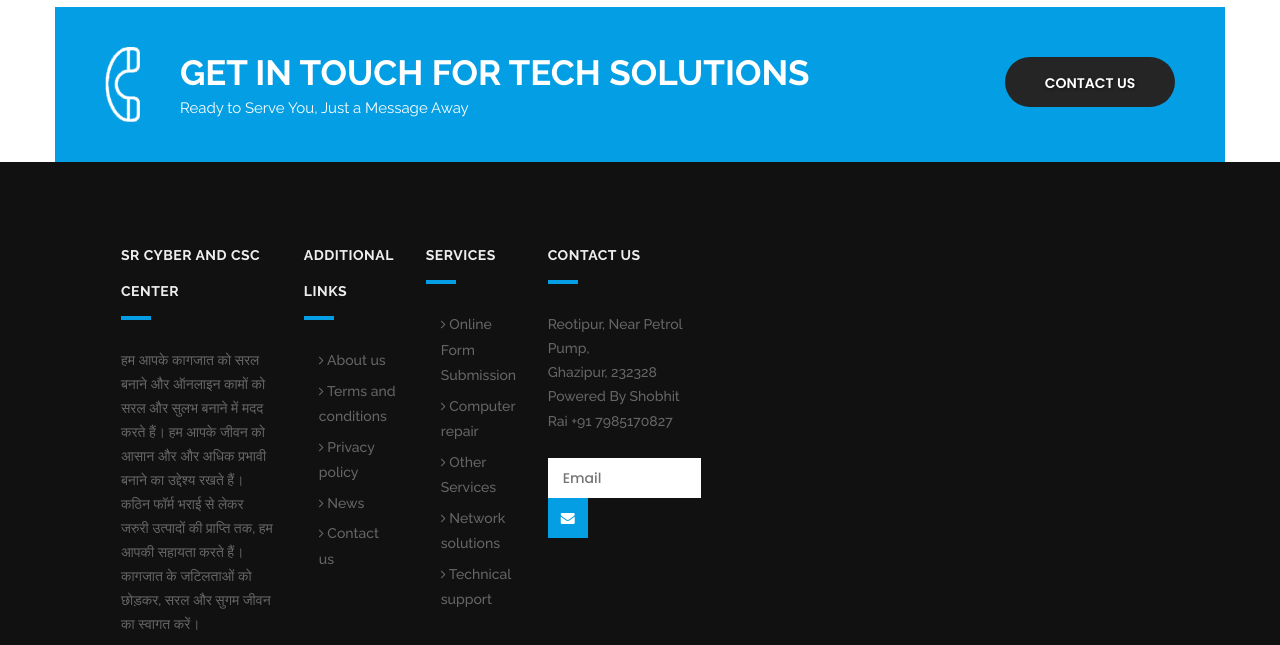
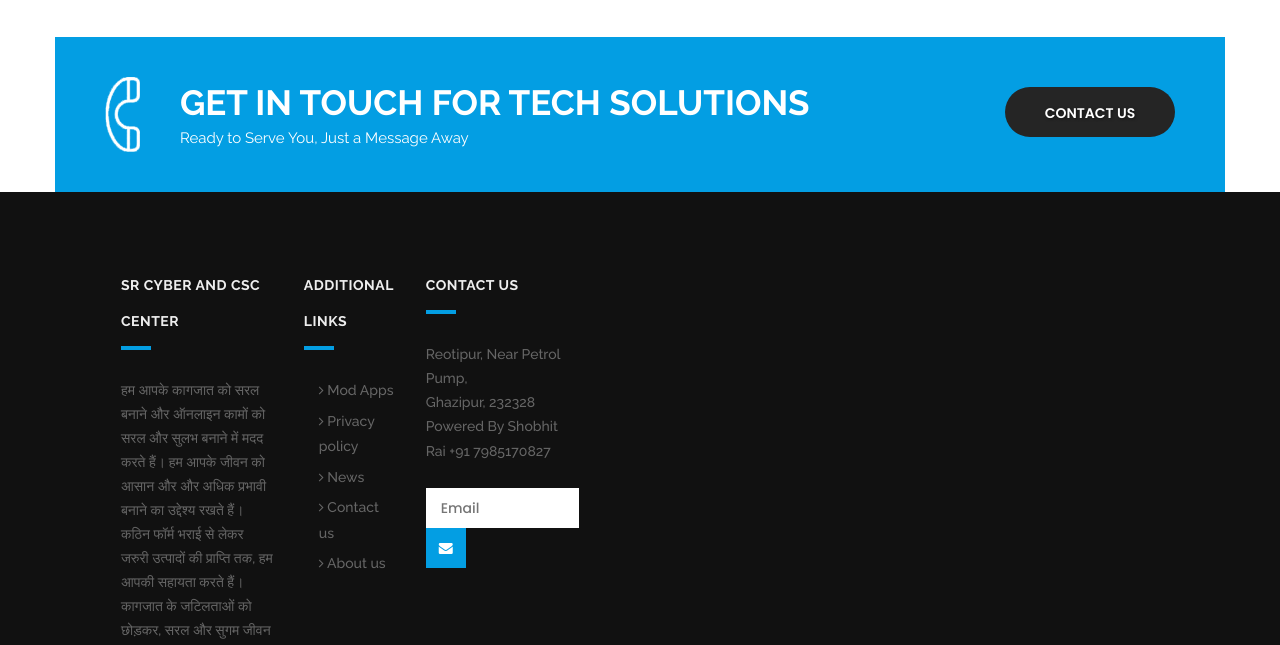
Before and after one commit to shubhamrai1318/SR_Cyber_and_CSC_Center, a website: page index.html in a window 1280 px wide. Shown: the part 2693-3338 px from the top of the page. Drawn offline with Linux system fonts and the light colour scheme; some packages are replaced by stand-ins of ours.

Commit message:
Update index.html

```diff
--- a/index.html
+++ b/index.html
@@ -15,7 +15,7 @@
 
 <!-- site metas -->
 <title>SR Cyber and CSC Center Reotipur | Digital Services and Assistance</title>
-<meta name="keywords" content="Reotipur, SR, CSC, Common Service Center, SR Cyber and CSC Center, digital services, government schemes, bill payments, assistance, Shubham Rai, Shobhit Rai, SR Cyber">
+<meta name="keywords" content="sr cyber, Reotipur, SR, CSC, Common Service Center, SR Cyber and CSC Center, digital services, government schemes, bill payments, assistance, Shubham Rai, Shobhit Rai, SR Cyber">
 <meta name="description" content="Welcome to our SR Cyber & CSC Center! Discover our CSC Center in Reotipur, offering a range of digital services to assist you with government schemes, bill payments, and more.">
 <meta name="author" content="SR Cyber">
 <meta name="robots" content="index, follow">
@@ -363,7 +363,8 @@
 <!-- end section -->
 
 
-
+<div class="row">
+<div class="col-lg-3 col-md-6 col-sm-6 col-xs-12">
 <div id="page">
 	<div id="content">
 		<div class="" style="margin-bottom:">
@@ -469,6 +470,8 @@
 </section>
 <!------------------------------------------------------------------------------------------------------>
 </div>
+</div>
+</div>
 
 
 
@@ -482,7 +485,7 @@
                     <div class="full">
                         <div class="main_heading text_align_center">
                             <h2>हमारे बारे में</h2>
-                            <p class="large">एक छत्त पर विभिन्न सेवाएँ प्रदान करते हैं!!</p>
+                            <p class="large">एक ही छत्त के नीचे  विभिन्न सेवाएँ प्रदान करते हैं!!</p>
                         </div>
                     </div>
                 </div>
@@ -658,23 +661,11 @@
               <h2>Additional links</h2>
             </div>
             <ul class="footer-menu">
-              <li><a href="about.html"><i class="fa fa-angle-right"></i> About us</a></li>
-              <li><a href=""><i class="fa fa-angle-right"></i> Terms and conditions</a></li>
+              <li><a href="shop.html"><i class="fa fa-angle-right"></i> Mod Apps</a></li>
               <li><a href=""><i class="fa fa-angle-right"></i> Privacy policy</a></li>
               <li><a href=""><i class="fa fa-angle-right"></i> News</a></li>
               <li><a href="/contact.html"><i class="fa fa-angle-right"></i> Contact us</a></li>
-            </ul>
-          </div>
-          <div class="col-lg-2">
-            <div class="main-heading left_text">
-              <h2>Services</h2>
-            </div>
-            <ul class="footer-menu">
-              <li><a href="it_data_recovery.html"><i class="fa fa-angle-right"></i> Online Form Submission</a></li>
-              <li><a href="it_computer_repair.html"><i class="fa fa-angle-right"></i> Computer repair</a></li>
-              <li><a href="shop.html"><i class="fa fa-angle-right"></i> Other Services</a></li>
-              <li><a href="it_network_solution.html"><i class="fa fa-angle-right"></i> Network solutions</a></li>
-              <li><a href="it_techn_support.html"><i class="fa fa-angle-right"></i> Technical support</a></li>
+              <li><a href="about.html"><i class="fa fa-angle-right"></i> About us</a></li>
             </ul>
           </div>
           <div class="col-lg-3">
```
